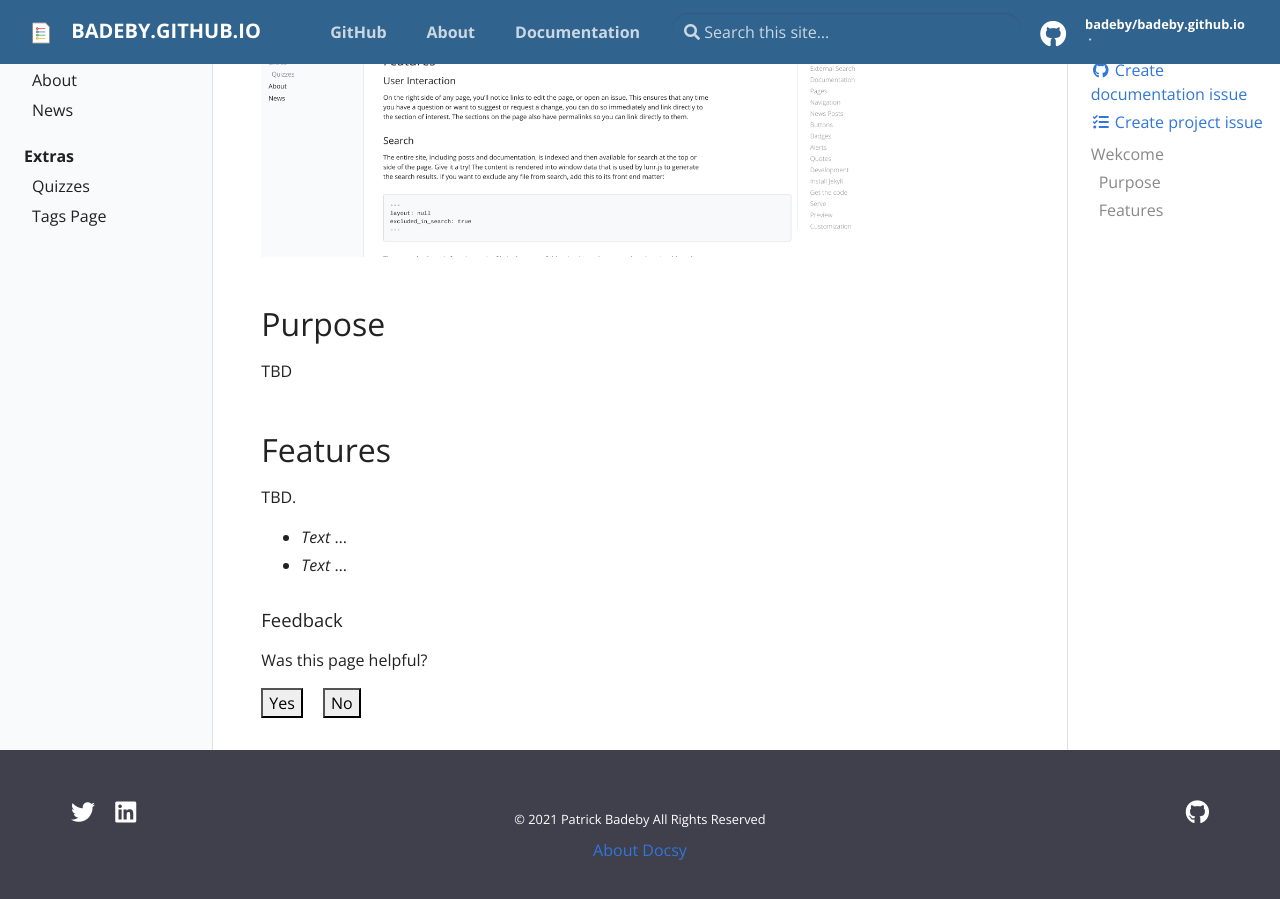
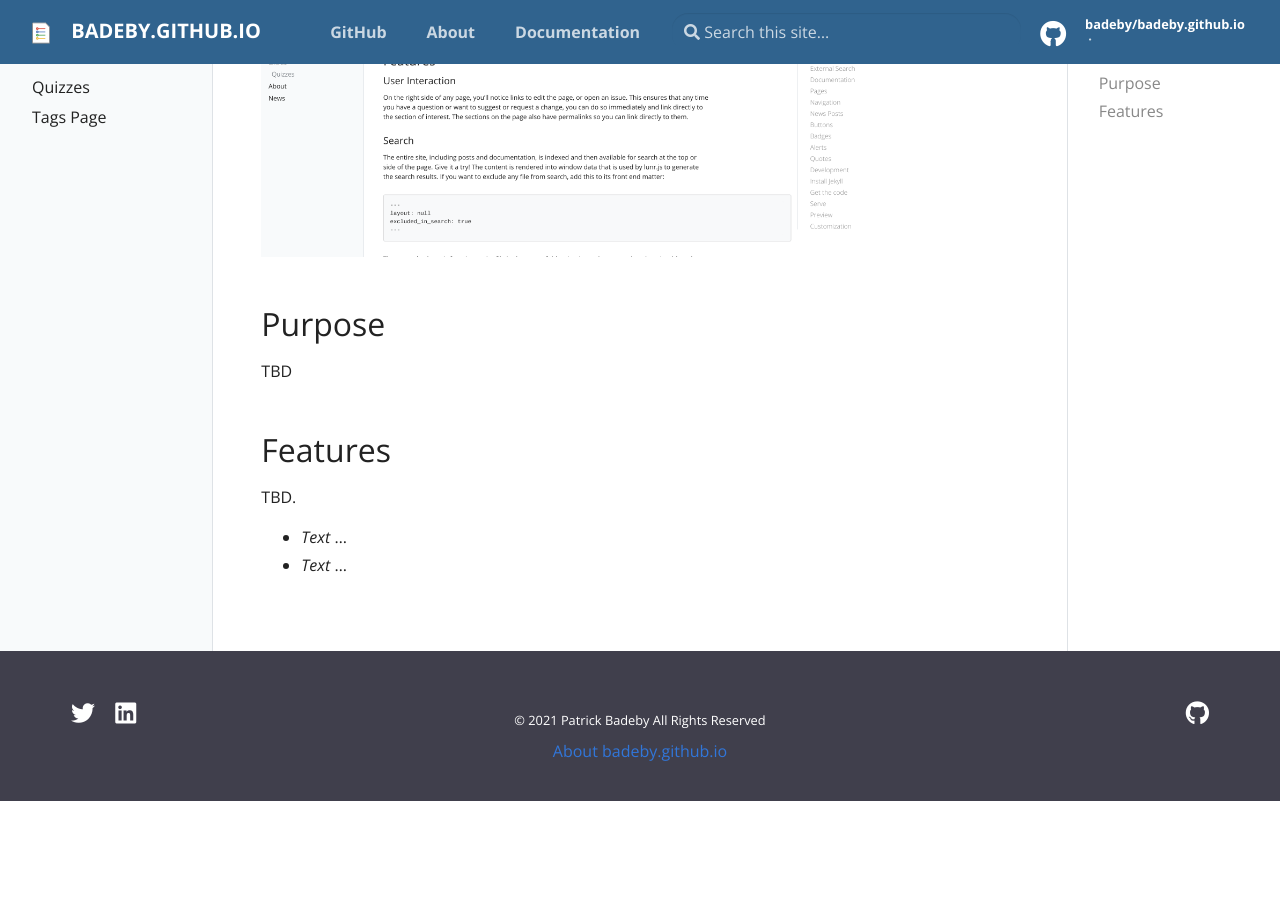
Before and after one commit to badeby/badeby.github.io, a Jekyll site: the page built from pages/index.md, in a window 1280 px wide and 900 px high, scrolled down 233 px. Built offline with Jekyll 4.4.1, drawn with Linux system fonts in a browser that asks for light colours; after the commit the page ends 1034 px from its top, so only the background shows below that.

Commit message:
Minor changes

```diff
--- a/_includes/footer.html
+++ b/_includes/footer.html
@@ -31,7 +31,7 @@
       <div class="col-12 col-sm-4 text-center py-2 order-sm-2">
         <small class="text-white">© {{ 'now' | date: "%Y" }} {{ site.author }} All Rights Reserved</small>
         {% if site.privacy %}<small class="ml-1"><a href="{{ site.privacy }}" target="_blank">Privacy Policy</a></small>{% endif %}
-        <p class="mt-2"><a href="/about/">About Docsy</a></p>
+        <p class="mt-2"><a href="/about/">About badeby.github.io</a></p>
       </div>
     </div>
   </div>
--- a/_layouts/default.html
+++ b/_layouts/default.html
@@ -46,7 +46,6 @@
                     <p>{{ child.description }}</p>
                  </div>{% endfor %}
               </div>{% endif %}
-              {% include feedback.html %}
            </div>
           </main>
         </div>
```
